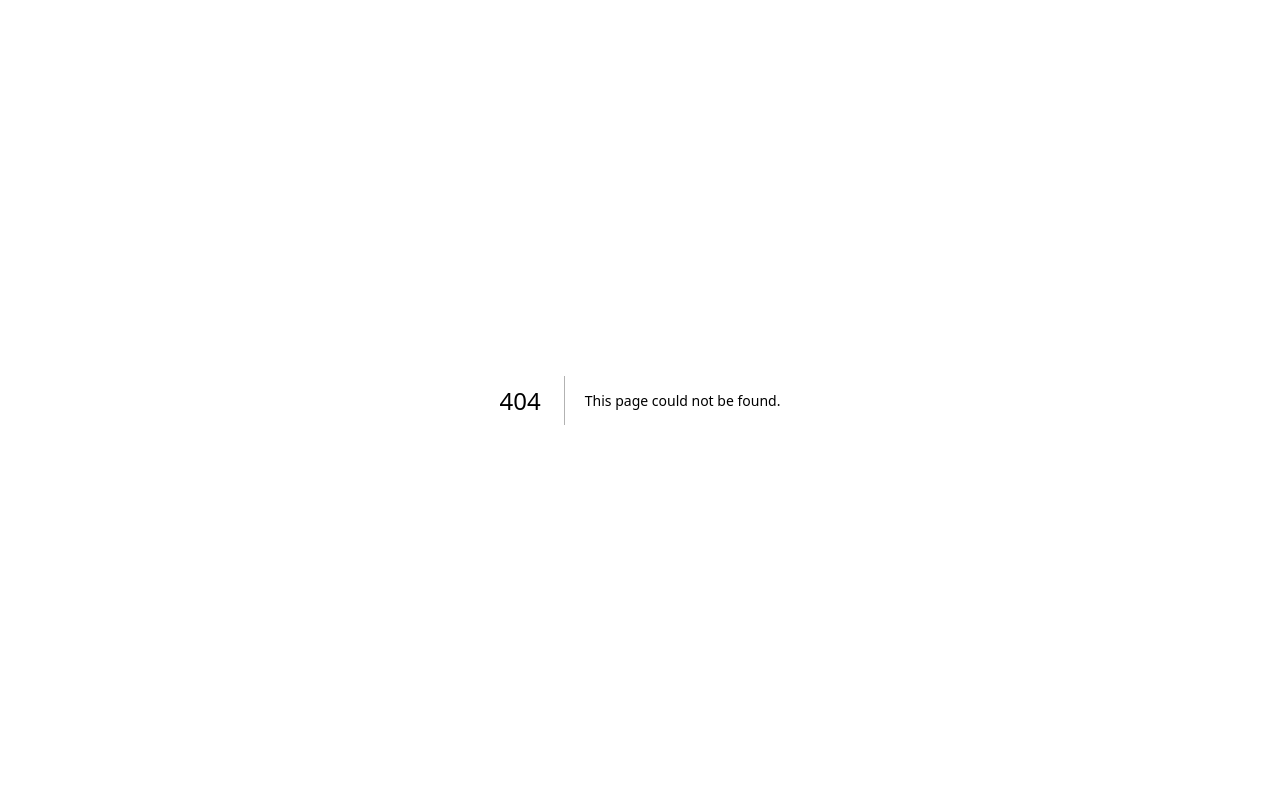
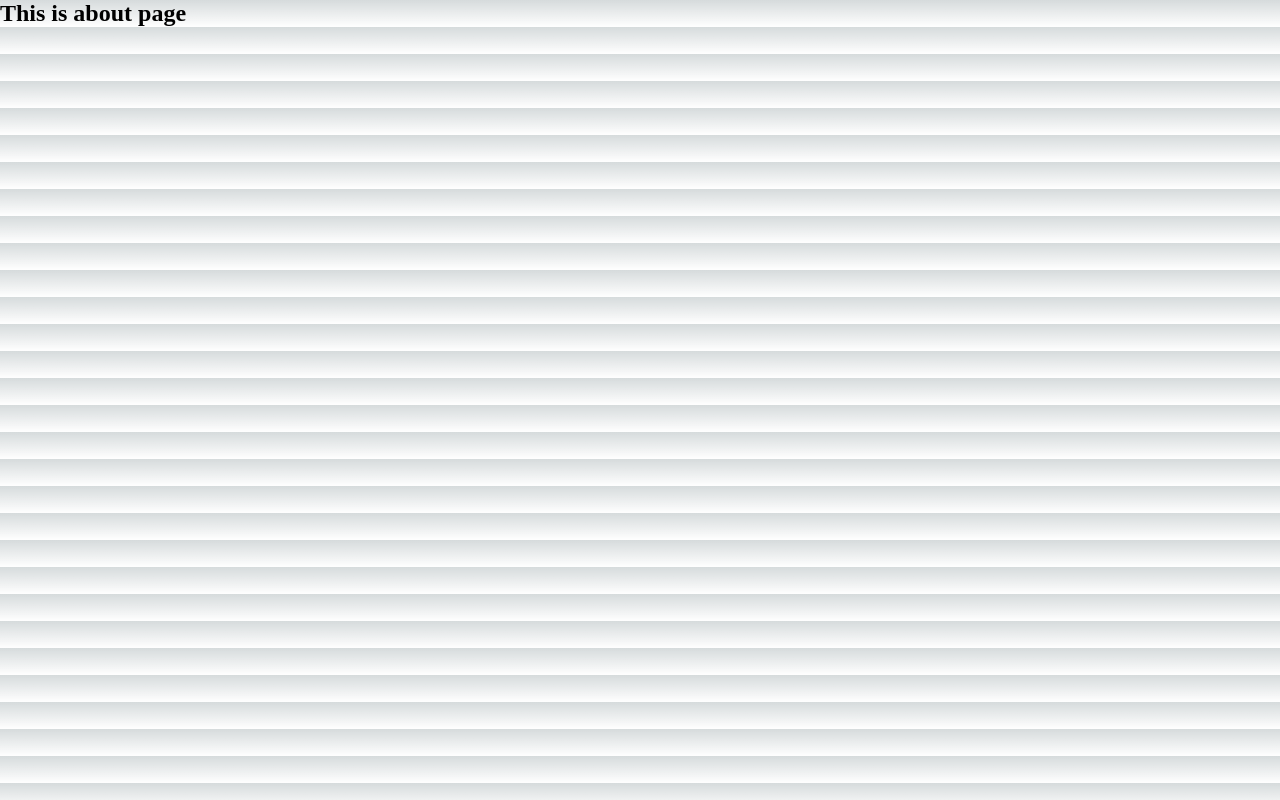
Before and after one commit to Ros-an/nextjs-practice, a Next.js app in the folder concepts/: page /about in a window 1280 px wide. Before the commit this address had no page. Built offline with nearby package versions, Linux system fonts and the light colour scheme.

Commit message:
file routing

```diff
--- /dev/null
+++ b/concepts/app/about/me/page.tsx
@@ -0,0 +1,5 @@
+export default function Me() {
+    return <section>
+        <h1>This is Me page</h1>
+    </section>
+}
--- /dev/null
+++ b/concepts/app/about/page.tsx
@@ -0,0 +1,5 @@
+export default function About() {
+    return <section>
+        <h1>This is about page</h1>
+    </section>
+}
--- a/concepts/app/page.tsx
+++ b/concepts/app/page.tsx
@@ -9,7 +9,7 @@ export default function Home() {
     <main className={styles.main}>
       <div className={styles.description}>
         <p>
-          Get started by editing&nbsp;
+          Get started by editing Roshan&nbsp;
           <code className={styles.code}>app/page.tsx</code>
         </p>
         <div>
```
